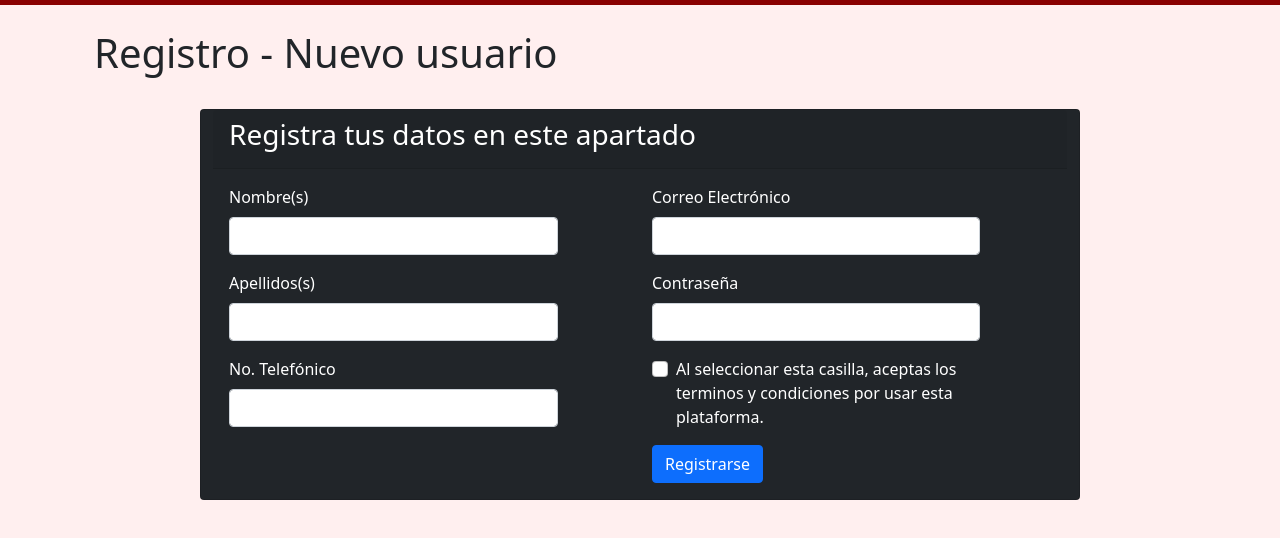
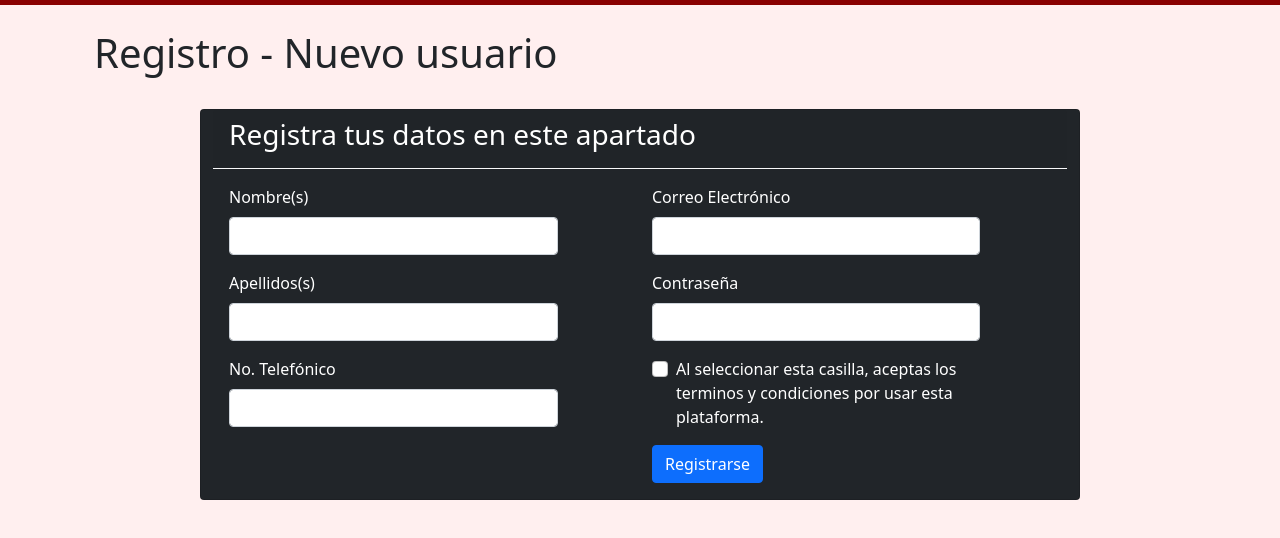
Before and after one commit to DiazAlejandro/DXN-Shop, a plain HTML site: page registro.html in a window 1280 px wide. Shown: the part 61-599 px from the top of the page. Drawn offline with nearby package versions, Linux system fonts and the light colour scheme.

Commit message:
Update registro.html

```diff
--- a/registro.html
+++ b/registro.html
@@ -78,7 +78,7 @@
                 <br>
                 <div class="row justify-content-center">
                     <div class="card text-white bg-dark mb-3" style="max-width: 55rem;">
-                        <div class="card-header">
+                        <div class="card-header border-bottom border-light">
                             <h3>Registra tus datos en este apartado</h3>
                         </div>
                         <div class="card-body">
```
